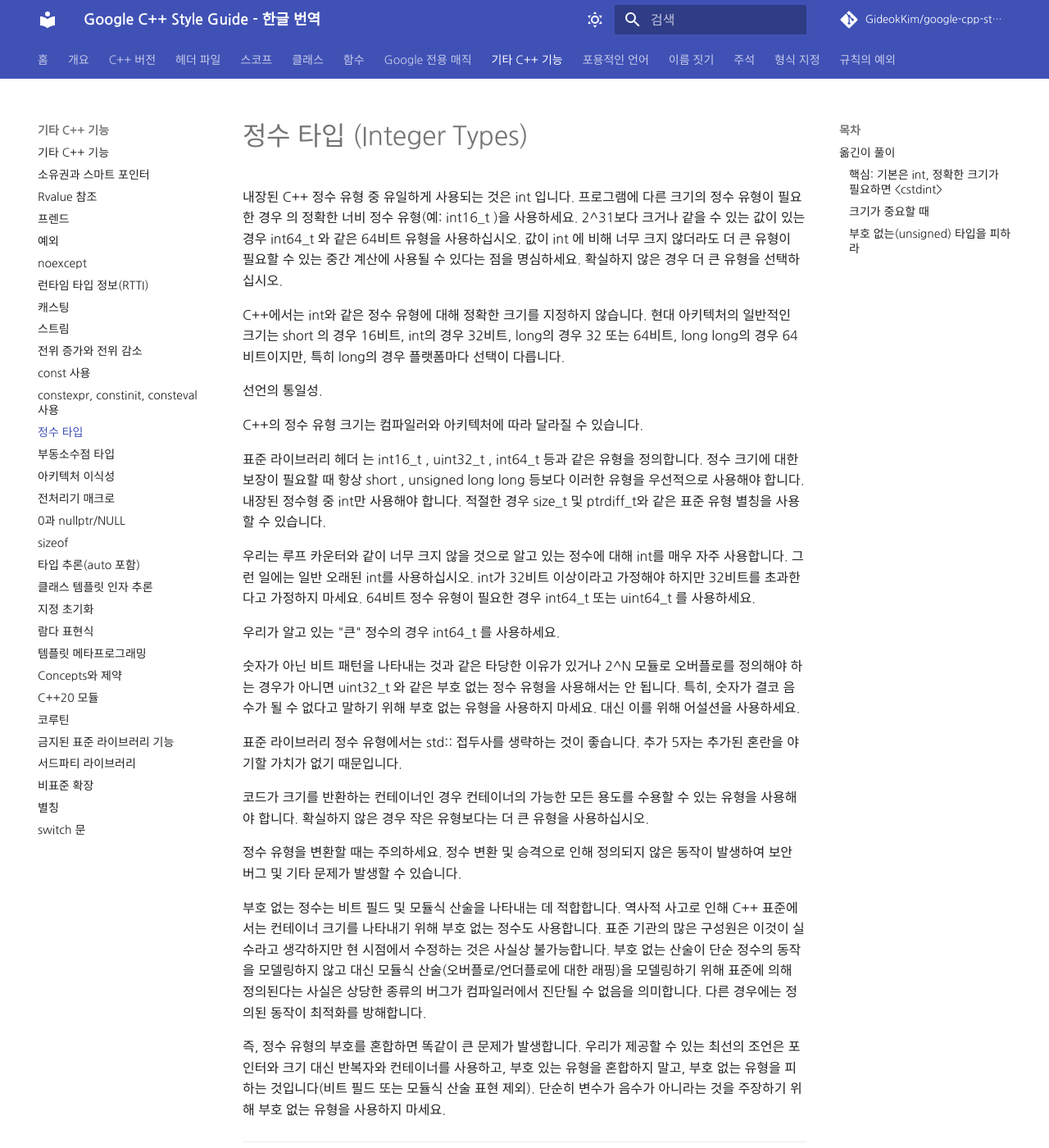
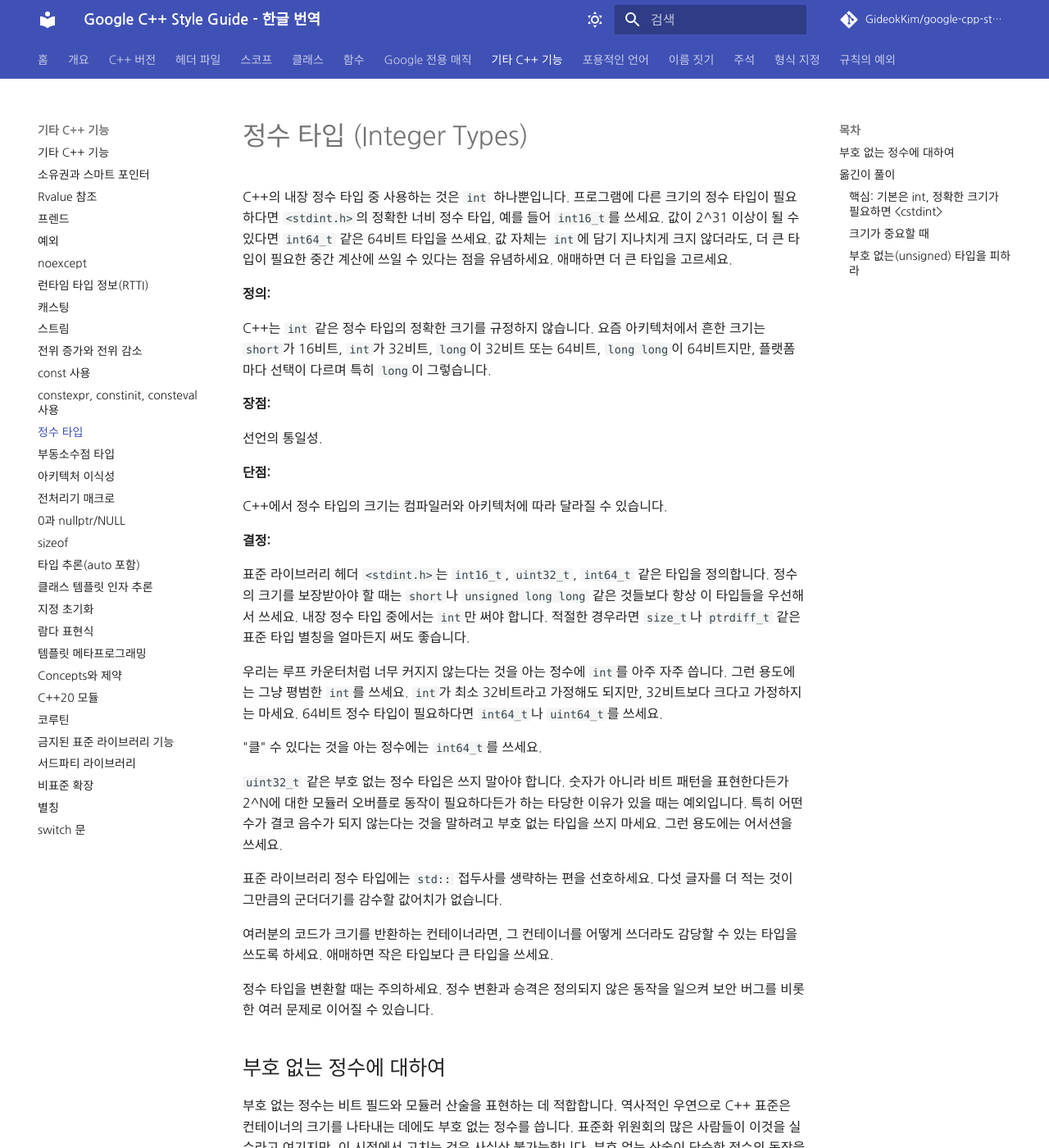
Before and after one commit to GideokKim/google-cpp-style-guide-kr, an MkDocs documentation site: the page built from google cpp style guide/integer_types.md, in a window 1280 px wide and 1400 px high. Shown: the whole window at 82% size. Built offline with MkDocs 1.6.1 and Material for MkDocs 9.7.7, drawn with Linux system fonts in a browser that asks for light colours; some web fonts are replaced; comment, search, counter and statistics services are not loaded; some of the changed text lies outside the part shown.

Commit message:
docs(other): restore upstream structure in `integer types`
The page flattened the upstream Definition, Pros, Cons and Decision
blocks into plain paragraphs, dropped the "On Unsigned Integers"
subsection heading, and left every type name unformatted.

Three phrases had drifted from the original. `try not to mix signedness`
became "부호 있는 유형을 혼합하지 말고", which advises against mixing
signed types rather than against mixing signed with unsigned — the
opposite of the point. `plain old int` became "일반 오래된 int", and
`historical accident` became "역사적 사고", the word for a crash rather
than a coincidence. `a significant class of bugs` again became a matter
of scale rather than of category.

Restore the block labels and the subsection, mark the types as code, and
retranslate the affected paragraphs.

```diff
--- a/google cpp style guide/integer_types.md
+++ b/google cpp style guide/integer_types.md
@@ -1,30 +1,40 @@
 # 정수 타입 (Integer Types)
 
-내장된 C++ 정수 유형 중 유일하게 사용되는 것은 int 입니다. 프로그램에 다른 크기의 정수 유형이 필요한 경우 <stdint.h> 의 정확한 너비 정수 유형(예: int16_t )을 사용하세요. 2^31보다 크거나 같을 수 있는 값이 있는 경우 int64_t 와 같은 64비트 유형을 사용하십시오. 값이 int 에 비해 너무 크지 않더라도 더 큰 유형이 필요할 수 있는 중간 계산에 사용될 수 있다는 점을 명심하세요. 확실하지 않은 경우 더 큰 유형을 선택하십시오.
+C++의 내장 정수 타입 중 사용하는 것은 `int` 하나뿐입니다. 프로그램에 다른 크기의 정수 타입이 필요하다면 `<stdint.h>`의 정확한 너비 정수 타입, 예를 들어 `int16_t`를 쓰세요. 값이 2^31 이상이 될 수 있다면 `int64_t` 같은 64비트 타입을 쓰세요. 값 자체는 `int`에 담기 지나치게 크지 않더라도, 더 큰 타입이 필요한 중간 계산에 쓰일 수 있다는 점을 유념하세요. 애매하면 더 큰 타입을 고르세요.
 
-C++에서는 int와 같은 정수 유형에 대해 정확한 크기를 지정하지 않습니다. 현대 아키텍처의 일반적인 크기는 short 의 경우 16비트, int의 경우 32비트, long의 경우 32 또는 64비트, long long의 경우 64비트이지만, 특히 long의 경우 플랫폼마다 선택이 다릅니다.
+**정의:**
+
+C++는 `int` 같은 정수 타입의 정확한 크기를 규정하지 않습니다. 요즘 아키텍처에서 흔한 크기는 `short`가 16비트, `int`가 32비트, `long`이 32비트 또는 64비트, `long long`이 64비트지만, 플랫폼마다 선택이 다르며 특히 `long`이 그렇습니다.
+
+**장점:**
 
 선언의 통일성.
 
-C++의 정수 유형 크기는 컴파일러와 아키텍처에 따라 달라질 수 있습니다.
+**단점:**
 
-표준 라이브러리 헤더 <stdint.h>는 int16_t , uint32_t , int64_t 등과 같은 유형을 정의합니다. 정수 크기에 대한 보장이 필요할 때 항상 short , unsigned long long 등보다 이러한 유형을 우선적으로 사용해야 합니다. 내장된 정수형 중 int만 사용해야 합니다. 적절한 경우 size_t 및 ptrdiff_t와 같은 표준 유형 별칭을 사용할 수 있습니다.
+C++에서 정수 타입의 크기는 컴파일러와 아키텍처에 따라 달라질 수 있습니다.
 
-우리는 루프 카운터와 같이 너무 크지 않을 것으로 알고 있는 정수에 대해 int를 매우 자주 사용합니다. 그런 일에는 일반 오래된 int를 사용하십시오. int가 32비트 이상이라고 가정해야 하지만 32비트를 초과한다고 가정하지 마세요. 64비트 정수 유형이 필요한 경우 int64_t 또는 uint64_t 를 사용하세요.
+**결정:**
 
-우리가 알고 있는 "큰" 정수의 경우 int64_t 를 사용하세요.
+표준 라이브러리 헤더 `<stdint.h>`는 `int16_t`, `uint32_t`, `int64_t` 같은 타입을 정의합니다. 정수의 크기를 보장받아야 할 때는 `short`나 `unsigned long long` 같은 것들보다 항상 이 타입들을 우선해서 쓰세요. 내장 정수 타입 중에서는 `int`만 써야 합니다. 적절한 경우라면 `size_t`나 `ptrdiff_t` 같은 표준 타입 별칭을 얼마든지 써도 좋습니다.
 
-숫자가 아닌 비트 패턴을 나타내는 것과 같은 타당한 이유가 있거나 2^N 모듈로 오버플로를 정의해야 하는 경우가 아니면 uint32_t 와 같은 부호 없는 정수 유형을 사용해서는 안 됩니다. 특히, 숫자가 결코 음수가 될 수 없다고 말하기 위해 부호 없는 유형을 사용하지 마세요. 대신 이를 위해 어설션을 사용하세요.
+우리는 루프 카운터처럼 너무 커지지 않는다는 것을 아는 정수에 `int`를 아주 자주 씁니다. 그런 용도에는 그냥 평범한 `int`를 쓰세요. `int`가 최소 32비트라고 가정해도 되지만, 32비트보다 크다고 가정하지는 마세요. 64비트 정수 타입이 필요하다면 `int64_t`나 `uint64_t`를 쓰세요.
 
-표준 라이브러리 정수 유형에서는 std:: 접두사를 생략하는 것이 좋습니다. 추가 5자는 추가된 혼란을 야기할 가치가 없기 때문입니다.
+"클" 수 있다는 것을 아는 정수에는 `int64_t`를 쓰세요.
 
-코드가 크기를 반환하는 컨테이너인 경우 컨테이너의 가능한 모든 용도를 수용할 수 있는 유형을 사용해야 합니다. 확실하지 않은 경우 작은 유형보다는 더 큰 유형을 사용하십시오.
+`uint32_t` 같은 부호 없는 정수 타입은 쓰지 말아야 합니다. 숫자가 아니라 비트 패턴을 표현한다든가 2^N에 대한 모듈러 오버플로 동작이 필요하다든가 하는 타당한 이유가 있을 때는 예외입니다. 특히 어떤 수가 결코 음수가 되지 않는다는 것을 말하려고 부호 없는 타입을 쓰지 마세요. 그런 용도에는 어서션을 쓰세요.
 
-정수 유형을 변환할 때는 주의하세요. 정수 변환 및 승격으로 인해 정의되지 않은 동작이 발생하여 보안 버그 및 기타 문제가 발생할 수 있습니다.
+표준 라이브러리 정수 타입에는 `std::` 접두사를 생략하는 편을 선호하세요. 다섯 글자를 더 적는 것이 그만큼의 군더더기를 감수할 값어치가 없습니다.
 
-부호 없는 정수는 비트 필드 및 모듈식 산술을 나타내는 데 적합합니다. 역사적 사고로 인해 C++ 표준에서는 컨테이너 크기를 나타내기 위해 부호 없는 정수도 사용합니다. 표준 기관의 많은 구성원은 이것이 실수라고 생각하지만 현 시점에서 수정하는 것은 사실상 불가능합니다. 부호 없는 산술이 단순 정수의 동작을 모델링하지 않고 대신 모듈식 산술(오버플로/언더플로에 대한 래핑)을 모델링하기 위해 표준에 의해 정의된다는 사실은 상당한 종류의 버그가 컴파일러에서 진단될 수 없음을 의미합니다. 다른 경우에는 정의된 동작이 최적화를 방해합니다.
+여러분의 코드가 크기를 반환하는 컨테이너라면, 그 컨테이너를 어떻게 쓰더라도 감당할 수 있는 타입을 쓰도록 하세요. 애매하면 작은 타입보다 큰 타입을 쓰세요.
 
-즉, 정수 유형의 부호를 혼합하면 똑같이 큰 문제가 발생합니다. 우리가 제공할 수 있는 최선의 조언은 포인터와 크기 대신 반복자와 컨테이너를 사용하고, 부호 있는 유형을 혼합하지 말고, 부호 없는 유형을 피하는 것입니다(비트 필드 또는 모듈식 산술 표현 제외). 단순히 변수가 음수가 아니라는 것을 주장하기 위해 부호 없는 유형을 사용하지 마세요.
+정수 타입을 변환할 때는 주의하세요. 정수 변환과 승격은 정의되지 않은 동작을 일으켜 보안 버그를 비롯한 여러 문제로 이어질 수 있습니다.
+
+## 부호 없는 정수에 대하여
+
+부호 없는 정수는 비트 필드와 모듈러 산술을 표현하는 데 적합합니다. 역사적인 우연으로 C++ 표준은 컨테이너의 크기를 나타내는 데에도 부호 없는 정수를 씁니다. 표준화 위원회의 많은 사람들이 이것을 실수라고 여기지만, 이 시점에서 고치는 것은 사실상 불가능합니다. 부호 없는 산술이 단순한 정수의 동작을 본뜨지 않고, 표준에 의해 모듈러 산술(오버플로·언더플로 시 순환)을 본뜨도록 정의되어 있다는 사실은, 상당한 부류의 버그를 컴파일러가 진단할 수 없다는 것을 뜻합니다. 다른 경우에는 그 정의된 동작이 최적화를 방해합니다.
+
+그렇다고는 해도, 정수 타입의 부호 유무를 섞는 것 역시 그에 못지않게 큰 부류의 문제를 일으킵니다. 우리가 줄 수 있는 최선의 조언은 이렇습니다. 포인터와 크기 대신 반복자와 컨테이너를 쓰려고 하고, 부호 유무를 섞지 않으려고 하고, (비트 필드나 모듈러 산술을 표현하는 경우가 아니라면) 부호 없는 타입을 피하려고 하세요. 변수가 음수가 아님을 주장하려는 목적만으로 부호 없는 타입을 쓰지 마세요.
 
 ---
 
@@ -42,4 +52,4 @@ C++의 정수 유형 크기는 컴파일러와 아키텍처에 따라 달라질
 
 ### 부호 없는(unsigned) 타입을 피하라
 
-`uint32_t` 같은 부호 없는 타입은 **비트 패턴이나 모듈로 산술**을 표현할 때만 쓰세요. "음수가 될 수 없다"는 이유로 쓰지 마세요(그건 어설션으로). 부호 없는 산술은 오버플로 시 래핑(wrap)으로 정의되어, 컴파일러가 못 잡는 버그를 만듭니다. 부호를 섞는 것도 문제이니, 포인터+크기 대신 반복자+컨테이너를 쓰는 편이 낫습니다.
+`uint32_t` 같은 부호 없는 타입은 **비트 패턴이나 모듈러 산술**을 표현할 때만 쓰세요. "음수가 될 수 없다"는 이유로 쓰지 마세요(그건 어서션으로). 부호 없는 산술은 오버플로 시 순환(wrap)으로 정의되어, 컴파일러가 못 잡는 버그를 만듭니다. 부호 유무를 섞는 것도 문제이니, 포인터+크기 대신 반복자+컨테이너를 쓰는 편이 낫습니다.
```
